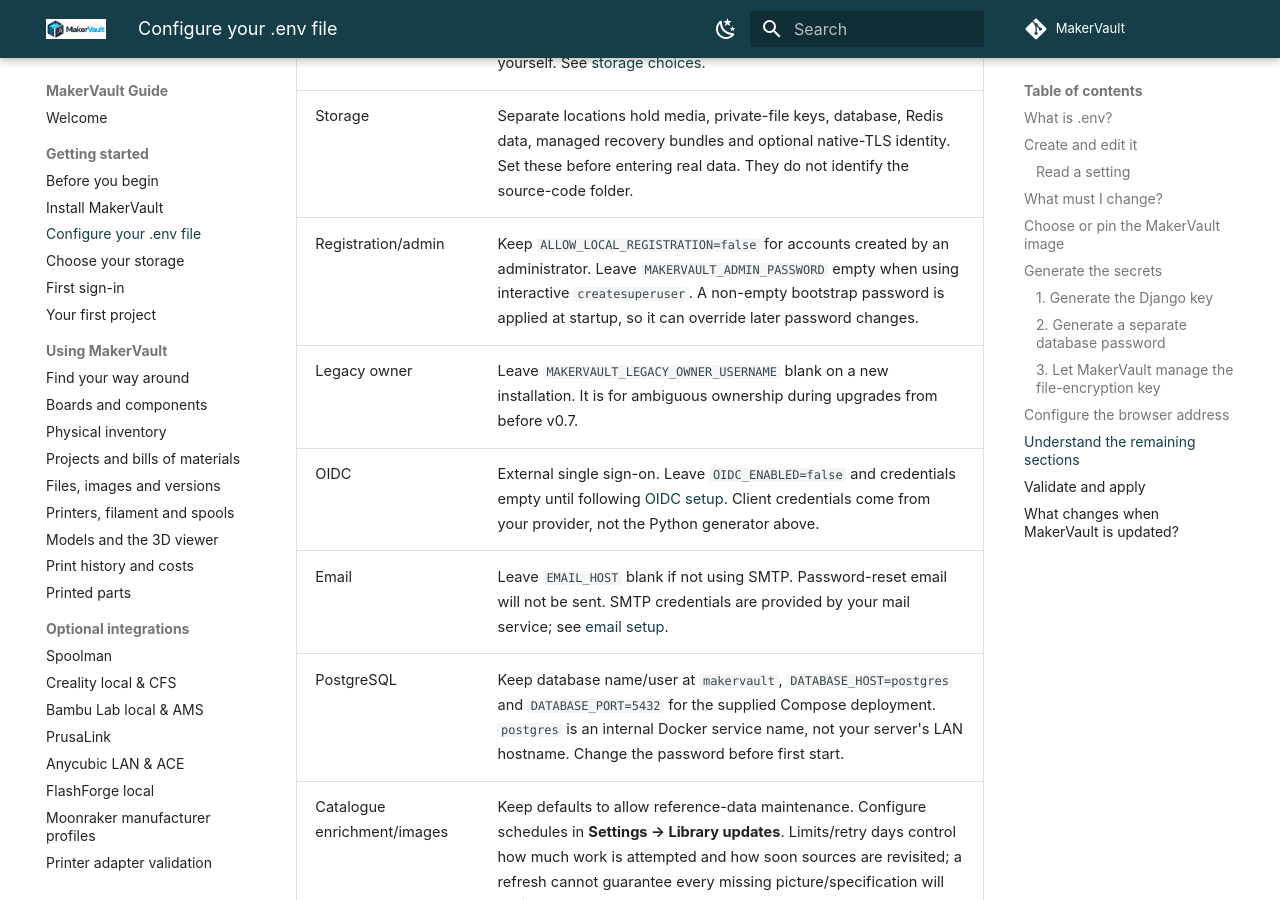
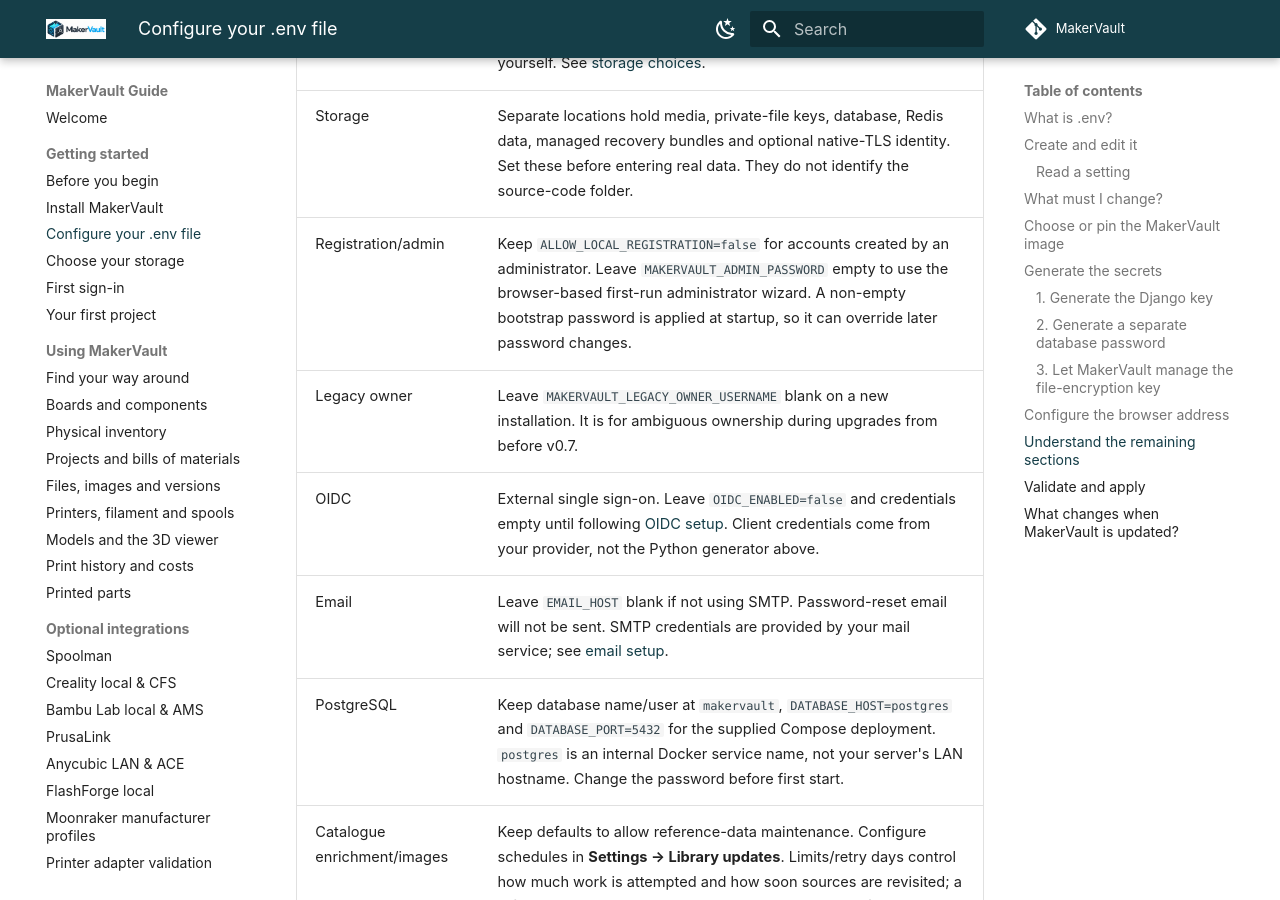
Before and after one commit to gavrd7/MakerVault, an MkDocs documentation site: the page built from docs/guide/getting-started/environment.md, in a window 1280 px wide and 900 px high, scrolled down 6263 px. Built offline with MkDocs 1.6.1 and Material for MkDocs 9.7.7, drawn with Linux system fonts in a browser that asks for light colours; comment, search, counter and statistics services are not loaded; some of the changed lines change nothing that is shown; some of the changed text lies outside the part shown.

Commit message:
docs: sync newcomer setup guide with standalone documentation

````diff
--- a/docs/guide/getting-started/environment.md
+++ b/docs/guide/getting-started/environment.md
@@ -52,7 +52,7 @@
 | **Replace before starting** | `DJANGO_SECRET_KEY`, `POSTGRES_PASSWORD` | Generate two different random values below |
 | **Match your address** | `DJANGO_ALLOWED_HOSTS`, `DJANGO_CSRF_TRUSTED_ORIGINS` | Add your real server IP/hostname in the correct format |
 | **Match direct access** | `TRUST_PROXY_HEADERS`, `ALLAUTH_TRUSTED_PROXY_COUNT` | Use `false` and `0` respectively |
-| **Choose before first start** | The six `*_STORAGE` entries | Keep named-volume defaults or choose [bind mounts](storage.md) |
+| **Choose before first start** | The five `*_STORAGE` entries | Keep named-volume defaults or choose [bind mounts](storage.md) |
 | **Review your preferences** | Timezone, language, currency and measurements | Change if the supplied UK/metric defaults do not suit you |
 | **Usually leave alone** | Database/Redis internal addresses, concurrency and catalogue limits | Keep defaults for the standard deployment |
 | **Optional version pin** | `MAKERVAULT_IMAGE` | Leave unset to use the default GHCR `latest` image, or pin a published version |
@@ -71,7 +71,7 @@
 You normally do not need to add anything to `.env`. If you want to stay on a specific release until you deliberately upgrade, set:
 
 ```dotenv
-MAKERVAULT_IMAGE=ghcr.io/gavrd7/makervault:1.0.4
+MAKERVAULT_IMAGE=ghcr.io/gavrd7/makervault:1.1.0
 ```
 
 This setting controls only the MakerVault application image. It does not change your database or storage. Users following the build-it-yourself route use `compose.build.yaml`, which replaces the published image with a locally built one.
@@ -168,7 +168,7 @@
 | Locale/time | `TZ` is the container timezone; `DJANGO_TIME_ZONE` is the app timezone. Normally keep them the same, e.g. `Europe/London`. `DJANGO_LANGUAGE_CODE=en-gb` selects British English. Currency/measurement settings express preferences; they do not convert existing money amounts. |
 | Container permissions | `PUID` and `PGID` identify the Linux user/group for app storage, especially bind mounts. `UMASK=0022` controls permissions on newly created files/directories; it is not a user ID. Keep it and `FIX_PERMISSIONS=true` unless you deliberately manage ownership yourself. See [storage choices](storage.md). |
 | Storage | Separate locations hold media, private-file keys, database, Redis data, managed recovery bundles and optional native-TLS identity. Set these before entering real data. They do not identify the source-code folder. |
-| Registration/admin | Keep `ALLOW_LOCAL_REGISTRATION=false` for accounts created by an administrator. Leave `MAKERVAULT_ADMIN_PASSWORD` empty when using interactive `createsuperuser`. A non-empty bootstrap password is applied at startup, so it can override later password changes. |
+| Registration/admin | Keep `ALLOW_LOCAL_REGISTRATION=false` for accounts created by an administrator. Leave `MAKERVAULT_ADMIN_PASSWORD` empty to use the browser-based first-run administrator wizard. A non-empty bootstrap password is applied at startup, so it can override later password changes. |
 | Legacy owner | Leave `MAKERVAULT_LEGACY_OWNER_USERNAME` blank on a new installation. It is for ambiguous ownership during upgrades from before v0.7. |
 | OIDC | External single sign-on. Leave `OIDC_ENABLED=false` and credentials empty until following [OIDC setup](../advanced/oidc.md). Client credentials come from your provider, not the Python generator above. |
 | Email | Leave `EMAIL_HOST` blank if not using SMTP. Password-reset email will not be sent. SMTP credentials are provided by your mail service; see [email setup](../advanced/email.md). |
````
